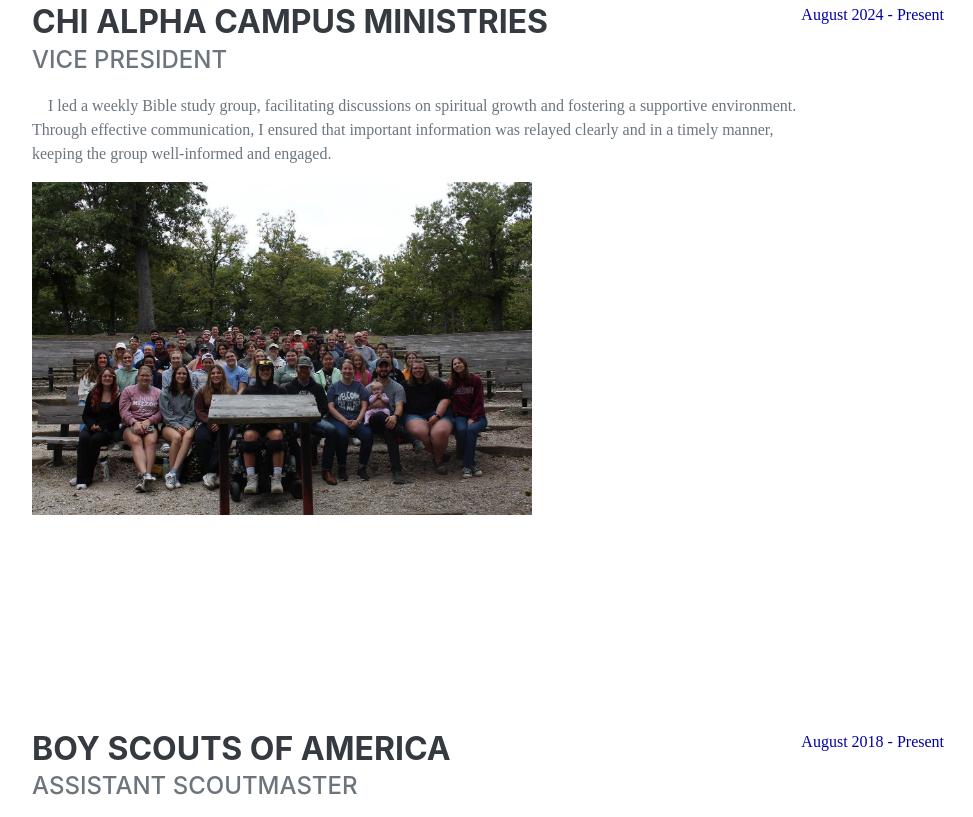
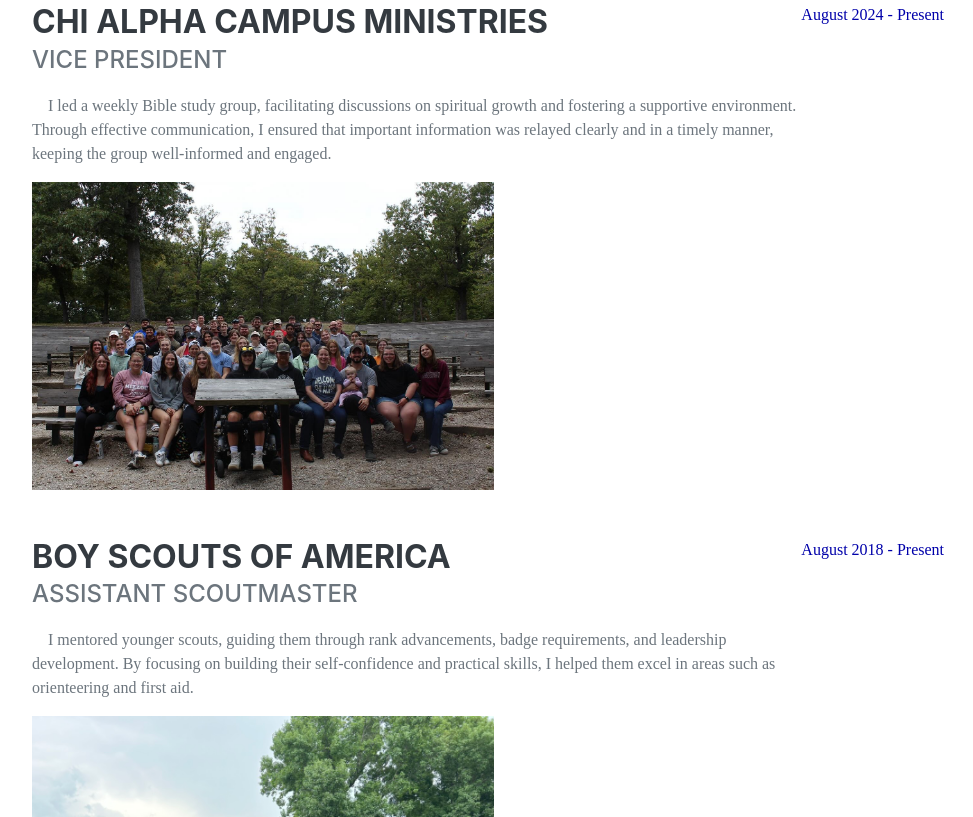
Before and after one commit to IsaacRider/IsaacRider.github.io, a plain HTML site: page index.html in a window 1280 px wide. Shown: the part 1795-2612 px from the top of the page, without its empty margins (288-1261 px from the left). Drawn offline with nearby package versions, Linux system fonts and the light colour scheme; a web font is replaced by a local one.

Commit message:
Update index.html
Resize images

```diff
--- a/index.html
+++ b/index.html
@@ -16,15 +16,19 @@
         <link href="css/styles.css" rel="stylesheet" />
         <style>
             img {
-                max-width: 100%;
+                max-width: 60%;
                 max-height: 100%;
             }
             .picture {
-                width: 500px;
-                height: 500px;
+                width: width;
                 object-fit: contain;
             }
         </style>
+        <script>
+            let width = screen.width;
+            let height = width/1.5;
+            document.getElementById("demo").innerHTML =  width + "px";
+        </script>
     </head>
     <body id="page-top">
         <!-- Navigation-->
```
